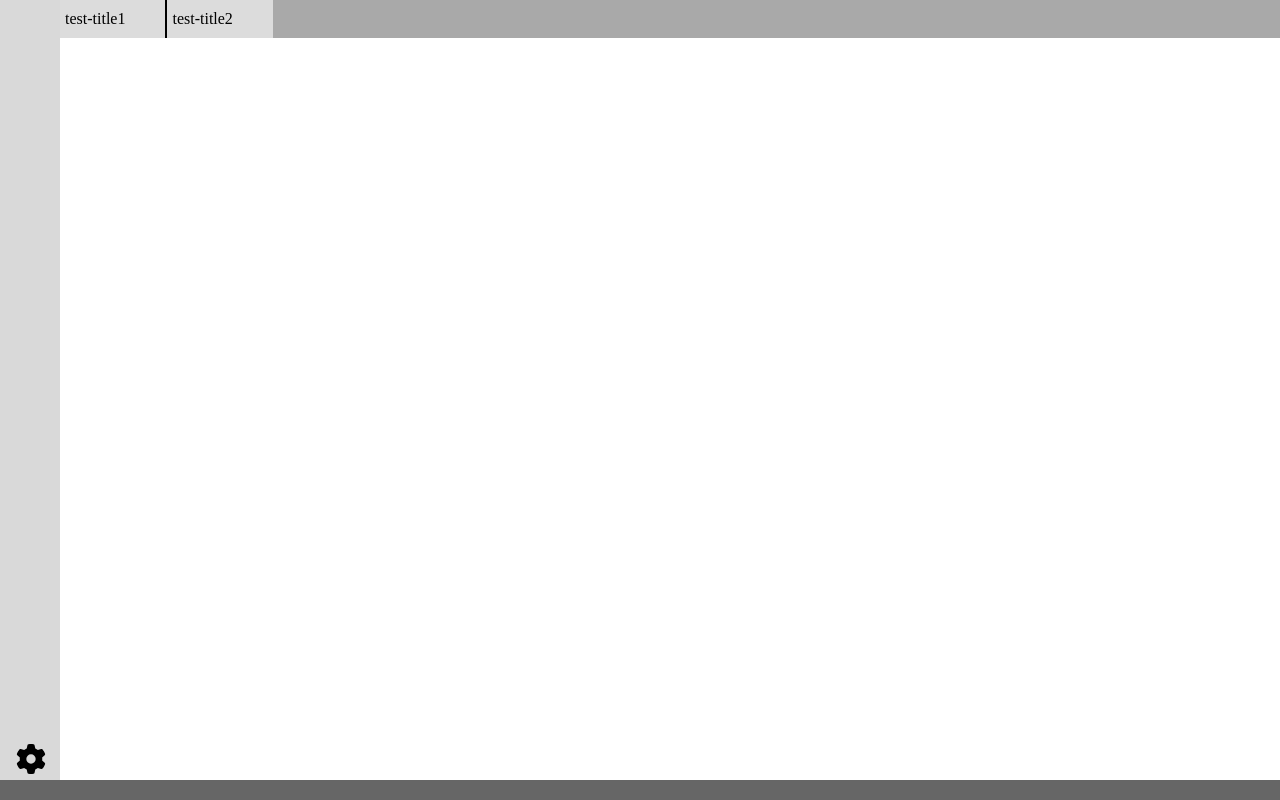
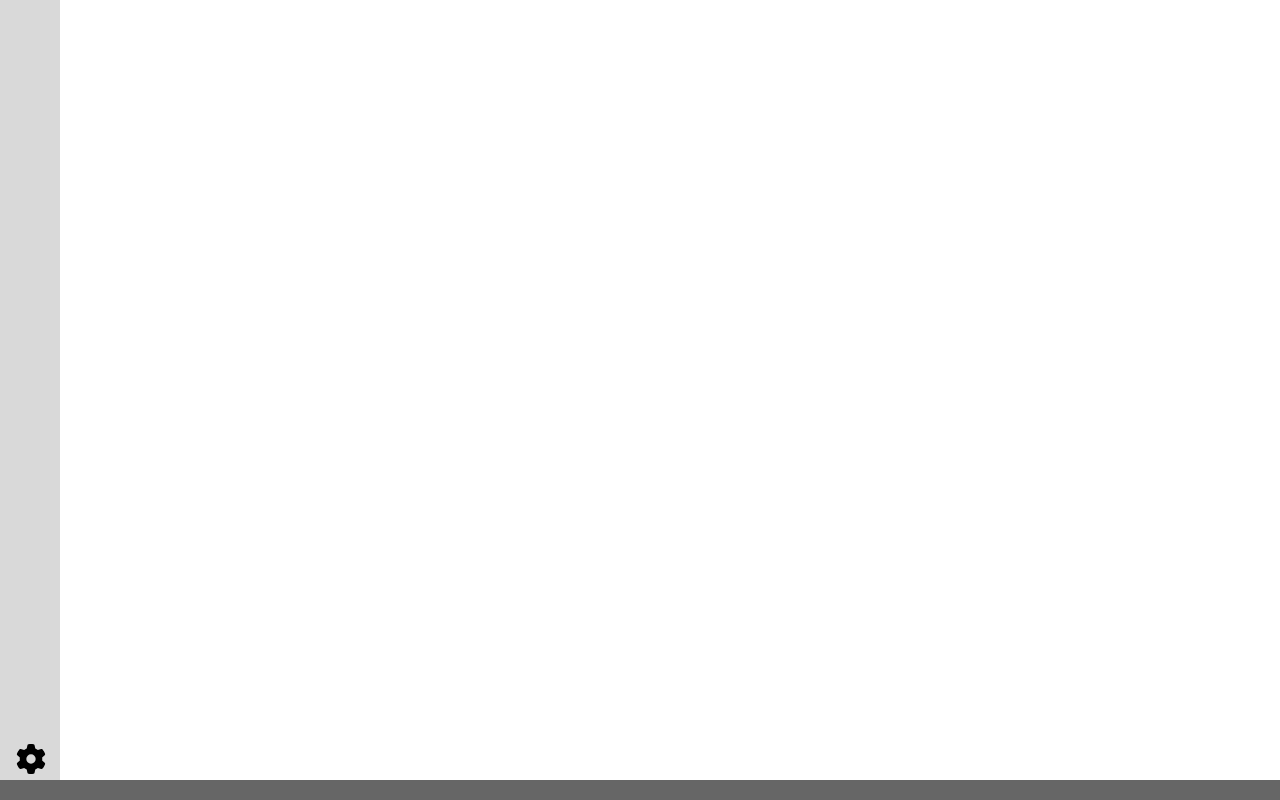
Before and after one commit to neko-0406/tauri-multi-editor, a React (Vite) app: page / in a window 1280 px wide. Built offline with nearby package versions, Linux system fonts and the light colour scheme.

Commit message:
不要なタブ関連のコードとスタイルを削除し、Editorコンポーネントから未使用のプラグインを削除。SideMenuBarコンポーネント内のアイコン名を修正し、設定ファイルに新しい単語を追加。

```diff
--- a/src/App.tsx
+++ b/src/App.tsx
@@ -2,7 +2,6 @@ import './styles/App.css';
 import { AppSettingProvider } from './components/AppSetting/SettingProvider';
 import { AppStateProvider } from './components/AppState/StateProvider';
 import SideMenuSpace from './components/SideMenuSpace';
-import { TabContainer } from './components/Tabs';
 import SideMenuBar, { SideMenuItem } from './components/SideMenuBar';
 import { FaGear } from 'react-icons/fa6';
 
@@ -25,7 +24,6 @@ function App() {
           <SideMenuSpace />
           {/* アイテム表示部分 */}
           <div className="main-display-space">
-            <TabContainer />
           </div>
         </div>
         <div className="app-status-bar"></div>
--- a/src/components/SideMenuBar.tsx
+++ b/src/components/SideMenuBar.tsx
@@ -17,20 +17,20 @@ export default function SideMenuBar({ sideMenuTopItems, sideMenuBottomItems }: S
       {/* 検索などを入れるところ */}
       <div className="side-menu-top-icon-container">
         {sideMenuTopItems?.map((item) => (
-          <SideMenuItemIcom key={item.id} id={item.id} icon={item.icon} click={item.click} />
+          <SideMenuItemIcon key={item.id} id={item.id} icon={item.icon} click={item.click} />
         ))}
       </div>
       {/* 設定などを入れるとこ */}
       <div className="side-menu-bottom-icon-container">
         {sideMenuBottomItems?.map((item) => (
-          <SideMenuItemIcom key={item.id} id={item.id} icon={item.icon} click={item.click} />
+          <SideMenuItemIcon key={item.id} id={item.id} icon={item.icon} click={item.click} />
         ))}
       </div>
     </div>
   );
 }
 
-export function SideMenuItemIcom({ icon, click }: SideMenuItem) {
+export function SideMenuItemIcon({ icon, click }: SideMenuItem) {
   return (
     <button className="side-menu-button-icon" type="button" onClick={click}>
       {icon}
--- a/src/components/Tabs.tsx
+++ /dev/null
@@ -1,108 +0,0 @@
-import { useCallback, useEffect, useState } from 'react';
-import { FaXmark } from 'react-icons/fa6';
-import '../styles/Tabs.css';
-import { useAppState } from './AppState/StateProvider';
-import Editor from './lexicalEditor/Editor';
-
-export type FileType = 'md' | 'txt' | 'image' | 'svg';
-
-export type components = {
-  type: FileType;
-  path: string;
-  value: string;
-};
-
-export type FileItemData = {
-  id: string;
-  title: string;
-  components: components;
-};
-
-// TabItemの引数
-type TabItemProps = {
-  fileItemData: FileItemData;
-  selectedId: string | null;
-  updateSelectedId: React.Dispatch<React.SetStateAction<string | null>>;
-};
-
-// TabItemTagsの引数
-type TabItemTagsProps = {
-  selectedId: string | null;
-  updateSelectedId: React.Dispatch<React.SetStateAction<string | null>>;
-};
-
-type TabItemValueProps = {
-  selectedId: string|null;
-};
-
-export function TabItem({ fileItemData, selectedId, updateSelectedId }: TabItemProps) {
-  const [isHover, setIsHover] = useState<boolean>(false);
-
-  const handleMouseEnter = useCallback(() => {
-    setIsHover(true);
-  }, []);
-
-  const handleMouseLeave = useCallback(() => {
-    setIsHover(false);
-  }, []);
-
-  return (
-    <div
-      className="tab-item-tag"
-      style={{ backgroundColor: selectedId === fileItemData.id ? 'white' : '#dcdcdc' }}
-      onClick={() => updateSelectedId(fileItemData.id)}
-      onMouseEnter={handleMouseEnter}
-      onMouseLeave={handleMouseLeave}
-    >
-      <div className="tab-item-tag-title-space">{fileItemData.title}</div>
-      <div className="tab-item-tag-icon-space">
-        {isHover ? (
-          <button type="button" className="tab-item-tag-remove">
-            <FaXmark size={15} />
-          </button>
-        ) : null}
-      </div>
-    </div>
-  );
-}
-
-export function TabItemTags({ selectedId, updateSelectedId }: TabItemTagsProps) {
-  const { appState } = useAppState();
-
-  return appState.openFiles.map((item) => (
-    <TabItem key={item.id} fileItemData={item} selectedId={selectedId} updateSelectedId={updateSelectedId} />
-  ));
-}
-
-function TabItemValue({ selectedId }: TabItemValueProps) {
-  const { appState } = useAppState();
-  const fileItemData: FileItemData | undefined = appState.openFiles.find((item) => item.id === selectedId);
-
-  if (fileItemData === undefined) return null;
-
-  const fileType: string = fileItemData.components.type;
-  if (fileType === 'md') {
-    return <Editor fileItem={fileItemData} />;
-  } else if (fileType === 'txt') return null;
-  else if (fileType === 'image') return null;
-  else if (fileType === 'svg') return null;
-}
-
-export function TabContainer() {
-  const [selectedId, setSelectedId] = useState<string | null>(null);
-
-  useEffect(() => console.log(selectedId), [selectedId])
-
-  return (
-    <div className="tab-space">
-      {/* タブのタグ部分を置くところ */}
-      <div className="tab-tag-container">
-        <TabItemTags selectedId={selectedId} updateSelectedId={setSelectedId} />
-      </div>
-      {/* 選択されたタブの内容を表示するところ */}
-      <div className="tab-display-space">
-        <TabItemValue selectedId={selectedId} />
-      </div>
-    </div>
-  );
-}
--- a/src/components/lexicalEditor/Editor.tsx
+++ b/src/components/lexicalEditor/Editor.tsx
@@ -17,20 +17,14 @@ import { TablePlugin } from '@lexical/react/LexicalTablePlugin';
 import { LinkPlugin } from '@lexical/react/LexicalLinkPlugin';
 import { CheckListPlugin } from '@lexical/react/LexicalCheckListPlugin';
 import { MarkdownShortcutPlugin } from '@lexical/react/LexicalMarkdownShortcutPlugin';
-import EditorOnChangePlugin from './plugin/EditorOnChangePlugin';
-import { FileItemData } from '../Tabs';
 import { TRANSFORMERS } from '@lexical/markdown';
-import EditorInitializePlugin from './plugin/EditorInitializePlugin';
 
-type EditorProps = {
-  fileItem: FileItemData;
-};
 
 function onError(error: any) {
   console.log(error);
 }
 
-export default function Editor({ fileItem }: EditorProps) {
+export default function Editor() {
   const initialConfig = {
     namespace: 'editor',
     nodes: editorNodes,
@@ -56,8 +50,6 @@ export default function Editor({ fileItem }: EditorProps) {
       <LinkPlugin />
       <CheckListPlugin />
       <MarkdownShortcutPlugin transformers={TRANSFORMERS} />
-      <EditorOnChangePlugin fileItem={fileItem} />
-      <EditorInitializePlugin fileItem={fileItem} />
     </LexicalComposer>
   );
 }
--- a/src/components/lexicalEditor/plugin/EditorInitializePlugin.tsx
+++ b/src/components/lexicalEditor/plugin/EditorInitializePlugin.tsx
@@ -1,35 +1,12 @@
 import { useLexicalComposerContext } from '@lexical/react/LexicalComposerContext';
 import { useEffect } from 'react';
 import { useAppState } from '../../AppState/StateProvider';
-import { FileItemData } from '../../Tabs';
-import { $convertFromMarkdownString, TRANSFORMERS } from '@lexical/markdown';
 
-type EditorInitializePluginProps = {
-  fileItem: FileItemData
-}
-
-export default function EditorInitializePlugin({ fileItem }: EditorInitializePluginProps) {
+export default function EditorInitializePlugin() {
   const { appState } = useAppState();
   const [editor] = useLexicalComposerContext();
 
   useEffect(() => {
-    const selfData = appState.openFiles.find(item => item.id === fileItem.id)
-    if (selfData) {
-      editor.update(() => {
-        const markdown = selfData.components.value
-        $convertFromMarkdownString(markdown, TRANSFORMERS);
-      })
-    } else {
-      const fileItemData: FileItemData = {
-        id: '',
-        title: '',
-        components: {
-          type: 'md',
-          path: '',
-          value: ''
-        }
-      }
-    }
   }, []);
 
   return null;
--- a/src/components/lexicalEditor/plugin/EditorOnChangePlugin.tsx
+++ b/src/components/lexicalEditor/plugin/EditorOnChangePlugin.tsx
@@ -1,66 +1,14 @@
 import { OnChangePlugin } from '@lexical/react/LexicalOnChangePlugin';
-import { FileItemData } from '../../Tabs';
-import { useCallback, useEffect, useState } from 'react';
+import { useState } from 'react';
 
-import { $convertToMarkdownString, TRANSFORMERS } from '@lexical/markdown';
 import { EditorState } from 'lexical';
 import { useAppState } from '../../AppState/StateProvider';
 import { useAppSettings } from '../../AppSetting/SettingProvider';
-import { invoke } from '@tauri-apps/api/core';
 
-type EditorOnChangePluginProps = {
-  fileItem: FileItemData;
-};
-
-export default function EditorOnChangePlugin({ fileItem }: EditorOnChangePluginProps) {
+export default function EditorOnChangePlugin() {
   const { setAppState } = useAppState();
   const { settings } = useAppSettings();
   const [editorState, setEditorState] = useState<EditorState>();
 
-  const writeContent = useCallback(
-    async (content: string | undefined) => {
-      if (!content) return;
-      const result: boolean = await invoke<boolean>('write_string_to_file', {
-        path: fileItem.components.path,
-        contents: content,
-      });
-      if (!result) {
-        console.log('ファイルの書き込みに失敗しました。');
-      }
-    },
-    [fileItem.components.path]
-  );
-
-  useEffect(() => {
-    if (!editorState) return;
-
-    const markdown = editorState.read(() => {
-      return $convertToMarkdownString(TRANSFORMERS);
-    });
-
-    if (markdown !== undefined && markdown !== '') {
-      setAppState((preState) => ({
-        ...preState,
-        openFiles: preState.openFiles.map((file) =>
-          file.id === fileItem.id
-            ? {
-                ...file,
-                components: {
-                  ...file.components,
-                  value: markdown,
-                },
-              }
-            : file
-        ),
-      }));
-    }
-
-
-    if (settings.autoSave) {
-      // autsave -> true
-      writeContent(markdown);
-    }
-  }, [editorState, fileItem.id, setAppState, settings.autoSave, writeContent]);
-
   return <OnChangePlugin onChange={setEditorState} />;
 }
--- a/src/styles/Tabs.css
+++ /dev/null
@@ -1,70 +0,0 @@
-.tab-space {
-  width: 100%;
-  height: 100%;
-  display: flex;
-  flex-direction: column;
-}
-
-.tab-tag-container {
-  height: 40px;
-  width: 100%;
-  background-color: #a9a9a9;
-  display: flex;
-  flex-direction: row;
-}
-
-.tab-item-tag {
-  height: 100%;
-  width: auto;
-  white-space: nowrap;
-  display: flex;
-  align-items: center;
-  user-select: none;
-  border-right: 2px solid black;
-}
-
-.tab-item-tag:not(:first-child) {
-  border-right: none;
-}
-
-.tab-item-tag-title-space {
-  height: 100%;
-  width: auto;
-  margin-left: 5px;
-  margin-right: 5px;
-  display: flex;
-  align-items: center;
-  justify-content: start;
-  text-overflow: ellipsis;
-  overflow: hidden;
-}
-
-.tab-item-tag-icon-space {
-  height: 35px;
-  width: 35px;
-  box-sizing: border-box;
-  display: flex;
-  justify-items: center;
-  align-items: center;
-}
-
-.tab-item-tag-remove {
-  background: none;
-  border: none;
-  margin-left: 5px;
-  width: 25px;
-  height: 25px;
-  display: flex;
-  align-items: center;
-  justify-content: center;
-  border-radius: 25px;
-}
-
-.tab-item-tag-remove:hover {
-  background-color: #a9a9a9;
-}
-
-.tab-display-space {
-  height: 100%;
-  width: 100%;
-}
```
